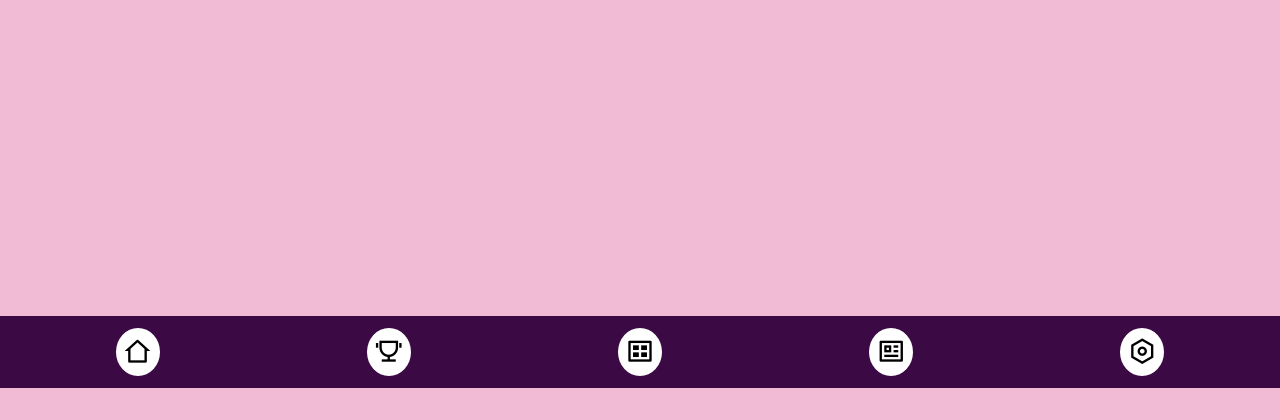
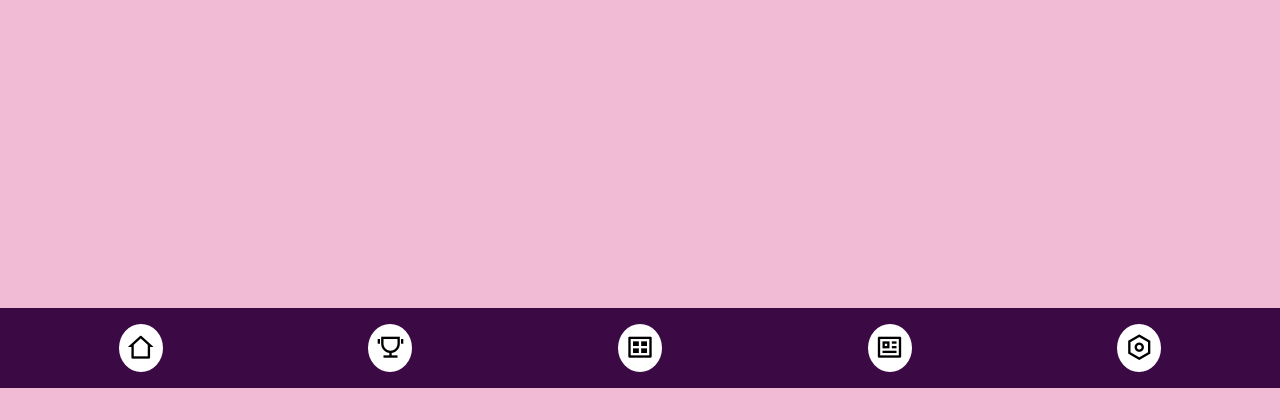
Before and after one commit to adityadhiman-in/questify, a Node server app: template views/explore.ejs in a window 1280 px wide. Shown: the part 412-832 px from the top of the page. Run offline with Node 20, Linux system fonts and the light colour scheme; the template is opened without the code that fills it, so the values that code supplies are empty; some libraries are stand-ins or nearby versions.

Commit message:
ui enhanced

```diff
--- a/public/css/styles.css
+++ b/public/css/styles.css
@@ -375,11 +375,20 @@ footer p {
 
 /* logged in header css */
 
+.loggedInFooter{
+  position: fixed;
+  bottom: 0;
+  left: 0;
+  width: 100%;
+  color: var(--whiteColor);
+  padding-top: 3.5rem;
+}
 .mainFooter{
   display: flex;
   align-items: center;
   justify-content: space-around;
-  padding: .25rem;
+  background: var(--primaryColor);
+  padding: 1rem;
 }
 .mainFooter .footerItem{
   background: var(--whiteColor);
--- a/views/home.ejs
+++ b/views/home.ejs
@@ -48,4 +48,4 @@
   }
 </script> -->
 
-<%- include("partials/footer.ejs") %>
+<%- include("partials/loggedInFooter.ejs") %>
--- a/views/partials/loggedInFooter.ejs
+++ b/views/partials/loggedInFooter.ejs
@@ -1,4 +1,4 @@
-<footer>
+<div class="loggedInFooter">
     <div class="mainFooter">
     <div class="footerItem">
         <a href="/"><i class="ri-home-2-line"></i></a>
@@ -16,7 +16,6 @@
         <a href="/users/edit-profile"><i class="ri-settings-line"></i></i></a>
     </div>
     </div>
-</footer>
-
+</div>
 </body>
 </html>
```
